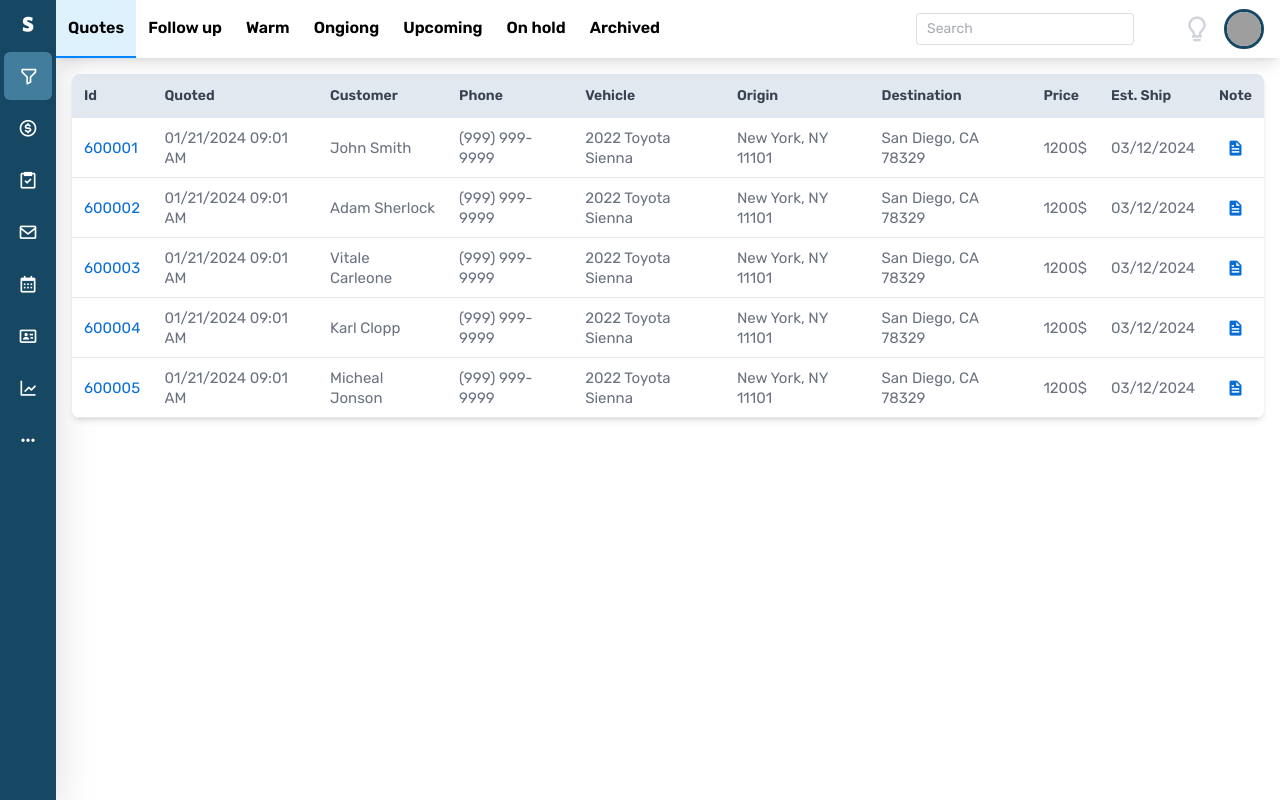
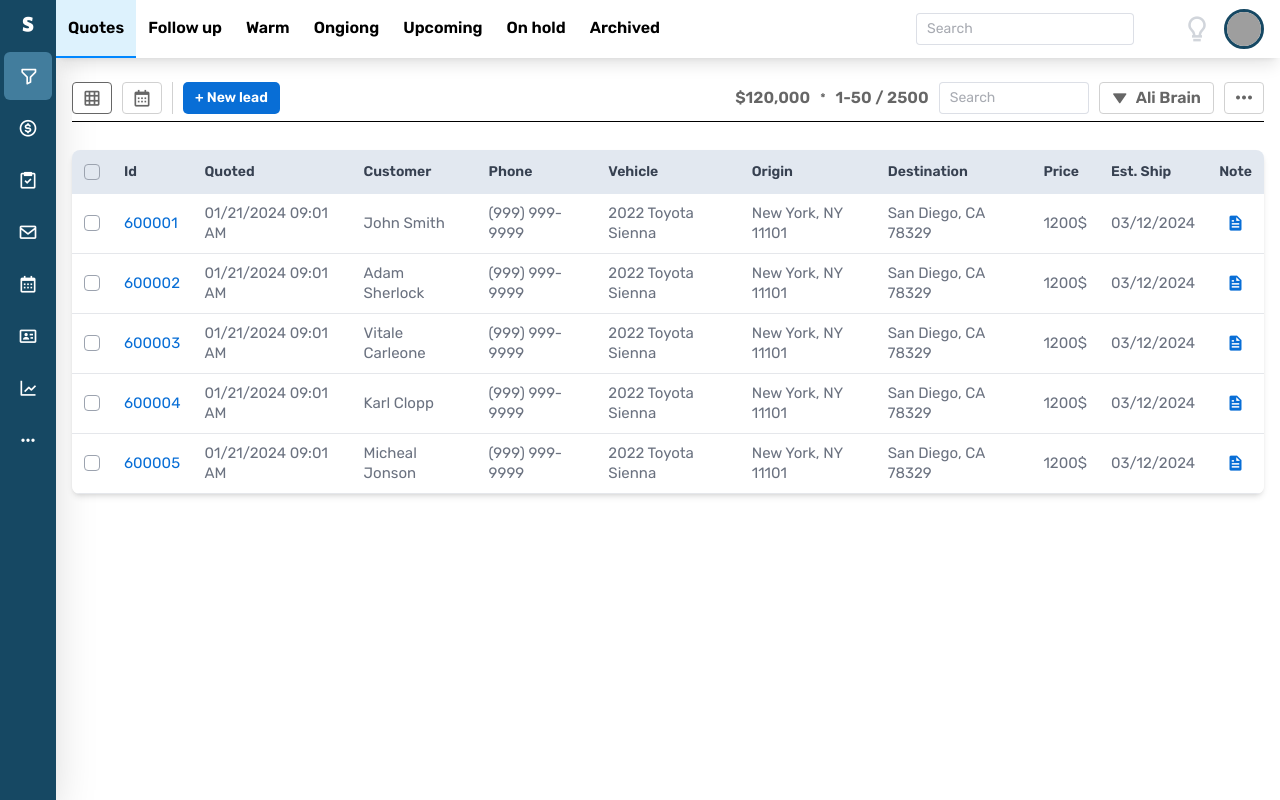
Before and after one commit to BlueMateCRM/BlueMateCRM, a Vue app: page /user/leads in a window 1280 px wide. Built offline with nearby package versions, Linux system fonts and the light colour scheme; grey boxes are pictures that could not be loaded.

Commit message:
Created Checkbox, LeadTable, TableHeader

```diff
--- a/src/components/partials/Frame.vue
+++ b/src/components/partials/Frame.vue
@@ -5,6 +5,15 @@ import BlotFormatter from "quill-blot-formatter";
 import "@vueup/vue-quill/dist/vue-quill.snow.css";
 let content = ref(1);
 var toolbarOptions = ["bold", "italic", "underline", "link", "list", "clean"];
+const modules = {
+  name: "blotFormatter",
+  module: BlotFormatter,
+  options: {
+    upload: (file) => {
+      console.log(file);
+    },
+  },
+};
 </script>
 <template>
   <div class="w-full">
--- a/src/components/tables/AppTable.vue
+++ b/src/components/tables/AppTable.vue
@@ -1,4 +1,7 @@
 <script setup lang="ts">
+import { ref } from "vue";
+import Checkbox from "../ui/Checkbox.vue";
+
 const props = defineProps({
   headers: {
     type: Array,
@@ -9,6 +12,11 @@ const props = defineProps({
     required: true,
   },
 });
+
+const isChecked = ref<boolean>(false);
+function checkAll() {
+  isChecked.value = !isChecked.value;
+}
 </script>
 
 <template>
@@ -21,6 +29,9 @@ const props = defineProps({
         class="text-sm text-gray-700 bg-[#E2E8F0] dark:bg-[#DEF7EC] dark:text-gray-400"
       >
         <tr>
+          <th scope="col" class="px-3 capitalize font-semibold">
+            <Checkbox :checked="isChecked" :checkAll="checkAll" />
+          </th>
           <th
             v-for="(item, index) in props.headers"
             scope="col"
@@ -39,6 +50,9 @@ const props = defineProps({
           class="bg-white border-b dark:bg-gray-800 dark:border-gray-700 hover:bg-gray-100 dark:hover:bg-gray-100"
           :key="item.id + 'JJDF'"
         >
+          <td class="px-3">
+            <Checkbox :checked="isChecked" />
+          </td>
           <td
             v-for="(td, tdIndex) in props.headers"
             class="px-3 py-[9.5px] text-[15px]"
--- a/src/components/tables/ExapleTable.vue
+++ b/src/components/tables/LeadsTable.vue
@@ -4,9 +4,11 @@ import { orders } from "../../data/staticData.ts";
 import AppTable from "./AppTable.vue";
 import { ref } from "vue";
 import InfoModal from "../partials/InfoModal.vue";
+import TableHeader from "../ui/TableHeader.vue";
 
 const showModal = ref<boolean>(false);
 const singleData = ref<any>({});
+
 function hideModal() {
   showModal.value = false;
 }
@@ -31,6 +33,7 @@ function getDataByNum(index: number | object) {
       :next="getDataByNum"
       :length="orders.length"
     />
+    <TableHeader />
     <AppTable :data="orders" :headers="orderHeaders">
       <template #td_id="{ item }">
         <span class="text-mainBlue cursor-pointer" @click="openModal(item)">
--- /dev/null
+++ b/src/components/ui/Checkbox.vue
@@ -0,0 +1,38 @@
+<script setup lang="ts">
+import { ref } from "vue";
+
+const props = defineProps({
+  checked: {
+    type: Boolean,
+    required: true,
+  },
+  checkAll: {
+    type: Function,
+    required: false,
+  },
+});
+const isChecked = ref<boolean>(false);
+const checkedFunction = () => {
+  if (props.checkAll) {
+    props.checkAll();
+  } else {
+    isChecked.value = !isChecked.value;
+  }
+};
+</script>
+
+<template>
+  <div @click="checkedFunction" class="cursor-pointer">
+    <div
+      v-if="props.checked || isChecked"
+      class="w-4 h-4 rounded border border-mainBlue bg-mainBlue text-white relative"
+    >
+      <i
+        class="bx bx-check text-sm absolute top-1/2 left-1/2 -translate-x-[55%] -translate-y-1/2"
+      ></i>
+    </div>
+    <div v-else class="w-4 h-4 rounded border border-gray-400"></div>
+  </div>
+</template>
+
+<style scoped></style>
--- /dev/null
+++ b/src/components/ui/TableHeader.vue
@@ -0,0 +1,95 @@
+<script setup lang="ts">
+import Button from "../buttons/Button.vue";
+import { ref } from "vue";
+
+const input = ref("");
+</script>
+
+<template>
+  <header
+    class="border-b border-black mt-2 mb-7 bg-white flex items-end justify-between pb-[6.5px] relative z-20"
+  >
+    <!-- create leads -->
+    <div class="flex gap-x-[10px]">
+      <div
+        class="w-10 border border-textGray flex items-center justify-center rounded"
+      >
+        <i class="bx bx-grid text-xl text-textGray"></i>
+      </div>
+      <div
+        class="w-10 border border-mainGray flex items-center justify-center rounded"
+      >
+        <i class="bx bx-calendar text-xl text-textGray"></i>
+      </div>
+      <div class="border-l border-mainGray pl-[10px]">
+        <Button class="font-semibold text-white bg-mainBlue px-3 text-sm">
+          + New lead
+        </Button>
+      </div>
+    </div>
+
+    <!-- info & filter -->
+    <div class="flex gap-x-[10px]">
+      <!-- 1 -->
+      <p class="font-semibold text-textGray flex items-center">
+        <span>$120,000</span>
+        <span class="mx-[10px] text-xs">*</span>
+        <span>1-50 / 2500</span>
+      </p>
+      <!-- 2 -->
+      <el-input v-model="input" placeholder="Search" style="width: 150px" />
+      <!-- 3 -->
+      <div
+        class="user_settings cursor-pointer px-3 border border-mainGray flex items-center justify-center rounded relative"
+      >
+        <!-- constent -->
+        <i class="bx bxs-down-arrow text-textGray mr-2"></i>
+        <span class="font-semibold text-textGray">Ali Brain</span>
+        <!-- sub menu -->
+        <ul
+          class="sub_menu opacity-0 invisible w-[150px] absolute top-10 right-0 bg-white border border-mainGray rounded flex flex-col py-1 shadow-lg duration-200"
+        >
+          <li
+            class="w-full py-1 hover:bg-gray-100 duration-200 px-2 cursor-pointer"
+          >
+            Some Item 1
+          </li>
+          <li
+            class="w-full py-1 hover:bg-gray-100 duration-200 px-2 cursor-pointer"
+          >
+            Some Item 2
+          </li>
+          <li
+            class="w-full py-1 hover:bg-gray-100 duration-200 px-2 cursor-pointer"
+          >
+            Some Item 3
+          </li>
+          <li
+            class="w-full py-1 hover:bg-gray-100 duration-200 px-2 cursor-pointer"
+          >
+            Some Item 4
+          </li>
+          <li
+            class="w-full py-1 hover:bg-gray-100 duration-200 px-2 cursor-pointer"
+          >
+            Some Item 5
+          </li>
+        </ul>
+      </div>
+      <!-- 4 -->
+      <div
+        class="w-10 border border-mainGray flex items-center justify-center rounded"
+      >
+        <i class="bx bx-dots-horizontal-rounded text-2xl text-textGray"></i>
+      </div>
+    </div>
+  </header>
+</template>
+
+<style scoped>
+.user_settings:hover .sub_menu {
+  top: 32px;
+  opacity: 1;
+  visibility: visible;
+}
+</style>
--- a/src/main.ts
+++ b/src/main.ts
@@ -1,14 +1,14 @@
 import { createApp } from "vue";
 import "./assets/css/main.css";
 import App from "./App.vue";
-import router from "./router";
+import router from "./router/index.ts";
 import { createPinia } from "pinia";
 import ElementPlus from "element-plus";
 import "element-plus/dist/index.css";
-import 'boxicons/css/boxicons.min.css';
+import "boxicons/css/boxicons.min.css";
 const app = createApp(App);
+app.use(router);
 app.use(ElementPlus);
-app.use(router);
 app.use(createPinia());
 
 app.mount("#app");
--- a/src/pages/user/Home.vue
+++ b/src/pages/user/Home.vue
@@ -1,10 +1,10 @@
 <script setup lang="ts">
-import ExampleTable from "../../components/tables/ExapleTable.vue";
+import LeadsTable from "../../components/tables/LeadsTable.vue";
 </script>
 
 <template>
   <main>
-    <ExampleTable />
+    <LeadsTable />
   </main>
 </template>
 
```
